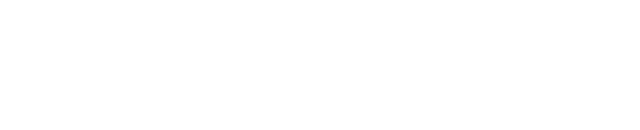
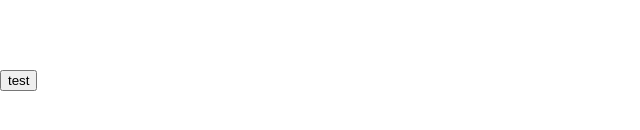
Before and after one commit to oicassi/treefy, a Next.js app: page / in a window 1280 px wide. Shown: the part 214-344 px from the top of the page, without its empty margins (0-640 px from the left). Built offline with nearby package versions, Linux system fonts and the light colour scheme.

Commit message:
test api routes

```diff
--- /dev/null
+++ b/src/pages/api/test.js
@@ -0,0 +1,8 @@
+const handler = async (_, res) => {
+  const response = await fetch('https://jsonplaceholder.typicode.com/todos');
+  const data = await response.json();
+  console.log('opa opa:', data);
+  res.status(200).json({ data });
+};
+
+export default handler;
--- a/src/pages/index.js
+++ b/src/pages/index.js
@@ -2,6 +2,16 @@
 import Image from 'next/image';
 
 export default function Home() {
+  const handleClick = async () => {
+    try {
+      const response = await fetch('http://localhost:3000/api/test');
+      const data = await response.json();
+      console.log('DATA:', data);
+    } catch (error) {
+      console.log('erro: ', error.message);
+    }
+  };
+
   return (
     <>
       <Head>
@@ -13,6 +23,8 @@
       <main>
         <Image priority src='/images/profile.jpeg' height={144} width={144} alt='profile pic' />
         <h1>Hellooo</h1>
+        <br />
+        <button onClick={handleClick}>test</button>
       </main>
     </>
   );
```
